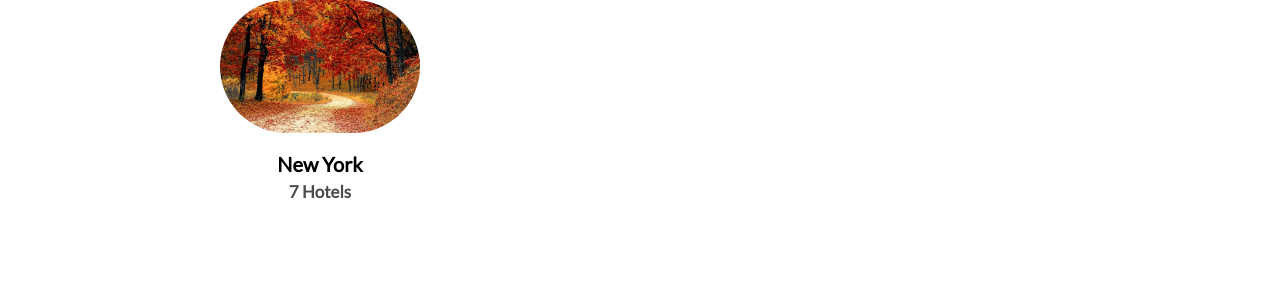
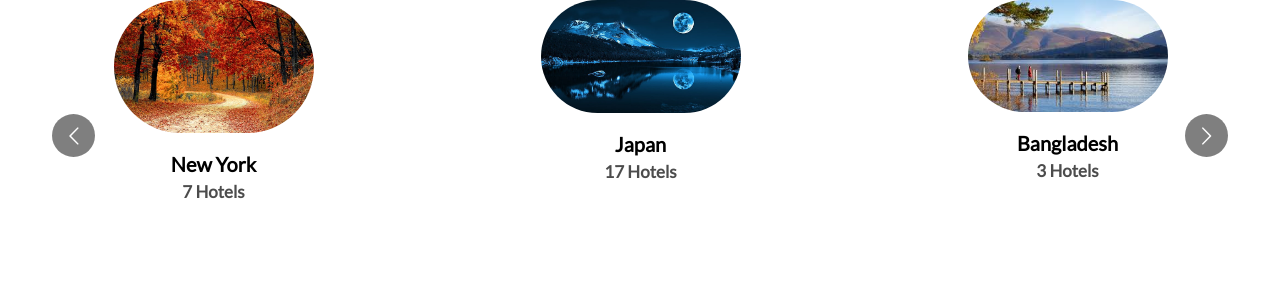
Before and after one commit to andre9277/travel-agency-webapp, a Next.js app: page /Components/Helper/DestinationSlider in a window 1280 px wide. Shown: the top 300 px of the page. Built offline with nearby package versions, Linux system fonts and the light colour scheme.

Commit message:
Slide bar with Top destination
Slide with top destinations implemented in the home page

```diff
--- a/pages/Components/Helper/DestinationSlider.tsx
+++ b/pages/Components/Helper/DestinationSlider.tsx
@@ -6,15 +6,18 @@
 const responsive = {
   desktop: {
     breakpoint: { max: 3000, min: 1300 },
-    items: 3,
+    items: 5,
+    slidesToSlide: 1,
   },
   tablet: {
     breakpoint: { max: 1300, min: 764 },
-    items: 2,
+    items: 3,
+    slidesToSlide: 1,
   },
   mobile: {
     breakpoint: { max: 764, min: 0 },
     items: 1,
+    slidesToSlide: 1,
   },
 };
 
@@ -41,6 +44,61 @@
         <h1 className="destination__h1">New York</h1>
         <p className="destination__p"> 7 Hotels</p>
       </div>
+      <div>
+        <Image
+          src="/images/d2.jpg"
+          alt="destination"
+          width={200}
+          height={200}
+          className="rounded-full mx-auto"
+        />
+        <h1 className="destination__h1">Japan</h1>
+        <p className="destination__p"> 17 Hotels</p>
+      </div>
+      <div>
+        <Image
+          src="/images/d3.jpg"
+          alt="destination"
+          width={200}
+          height={200}
+          className="rounded-full mx-auto"
+        />
+        <h1 className="destination__h1">Bangladesh</h1>
+        <p className="destination__p"> 3 Hotels</p>
+      </div>
+      <div>
+        <Image
+          src="/images/d4.jpg"
+          alt="destination"
+          width={200}
+          height={200}
+          className="rounded-full mx-auto"
+        />
+        <h1 className="destination__h1">India</h1>
+        <p className="destination__p"> 27 Hotels</p>
+      </div>
+      <div>
+        <Image
+          src="/images/d5.jpg"
+          alt="destination"
+          width={200}
+          height={200}
+          className="rounded-full mx-auto"
+        />
+        <h1 className="destination__h1">England</h1>
+        <p className="destination__p"> 37 Hotels</p>
+      </div>
+      <div>
+        <Image
+          src="/images/d6.jpg"
+          alt="destination"
+          width={200}
+          height={200}
+          className="rounded-full mx-auto"
+        />
+        <h1 className="destination__h1">Australia</h1>
+        <p className="destination__p"> 23 Hotels</p>
+      </div>
     </Carousel>
   );
 };
```
